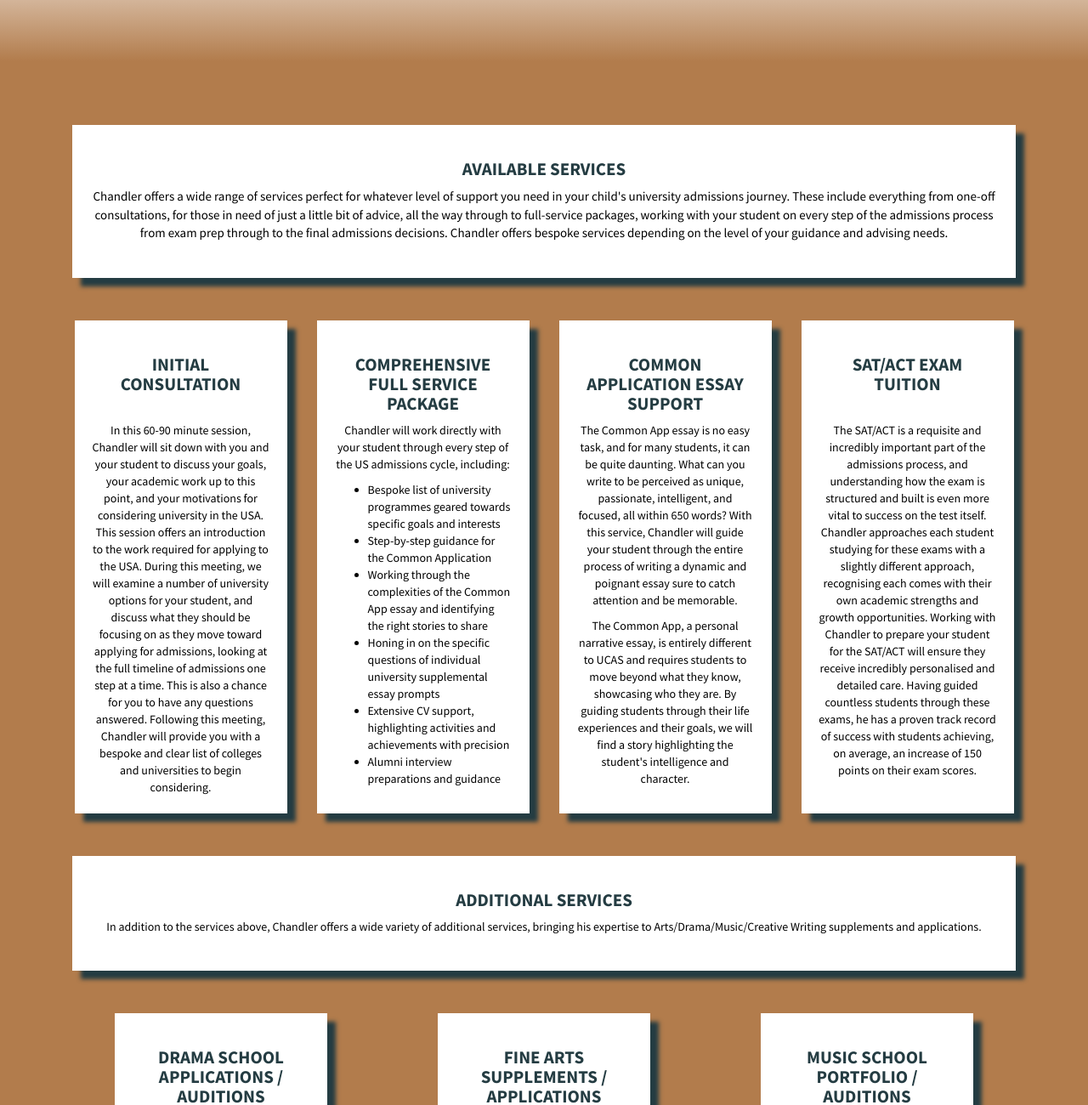
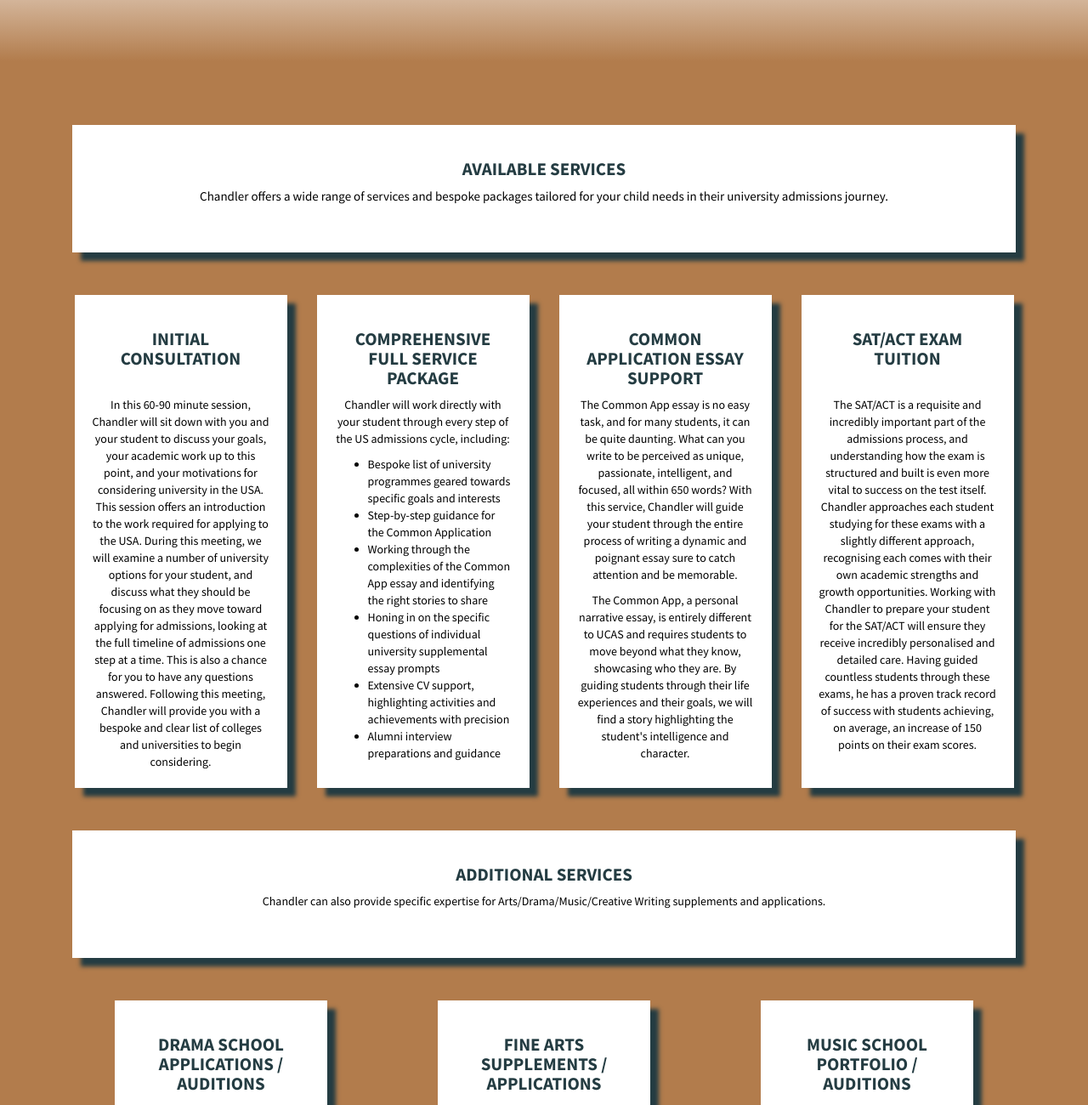
Before and after one commit to chandlerwaggoner/chandlerwaggoner.github.io, a plain HTML site: page index.html in a window 1280 px wide. Shown: the part 2059-3359 px from the top of the page at 85% size. Drawn offline with nearby package versions, Linux system fonts and the light colour scheme.

Commit message:
fix copy on long text

```diff
--- a/css/style.css
+++ b/css/style.css
@@ -512,7 +512,7 @@ html {
   padding: 20px;
   width: 100%;
   margin: 25px auto 25px auto;
-  height: 180px;
+  height: 150px;
 }
 
 .long h1 {
--- a/index.html
+++ b/index.html
@@ -364,15 +364,9 @@
                   <h2>REGISTRATION, REFRESHMENTS & NETWORKING</h2> -->
                   <h2>Available Services</h2>
                   <p style="font-size: 15px">
-                    Chandler offers a wide range of services perfect for
-                    whatever level of support you need in your child's
-                    university admissions journey. These include everything from
-                    one-off consultations, for those in need of just a little
-                    bit of advice, all the way through to full-service packages,
-                    working with your student on every step of the admissions
-                    process from exam prep through to the final admissions
-                    decisions. Chandler offers bespoke services depending on the
-                    level of your guidance and advising needs.
+                    Chandler offers a wide range of services and bespoke
+                    packages tailored for your child needs in their university
+                    admissions journey.
                   </p>
                 </div>
               </div>
@@ -504,12 +498,11 @@
             </div>
             <div class="row">
               <div class="col-md-12">
-                <div class="schedule-text long" style="height: 135px">
+                <div class="schedule-text long">
                   <!-- <h1>1:00 PM - 2:00 PM</h1> -->
                   <h2>Additional Services</h2>
                   <p>
-                    In addition to the services above, Chandler offers a wide
-                    variety of additional services, bringing his expertise to
+                    Chandler can also provide specific expertise for
                     Arts/Drama/Music/Creative Writing supplements and
                     applications.
                   </p>
```
